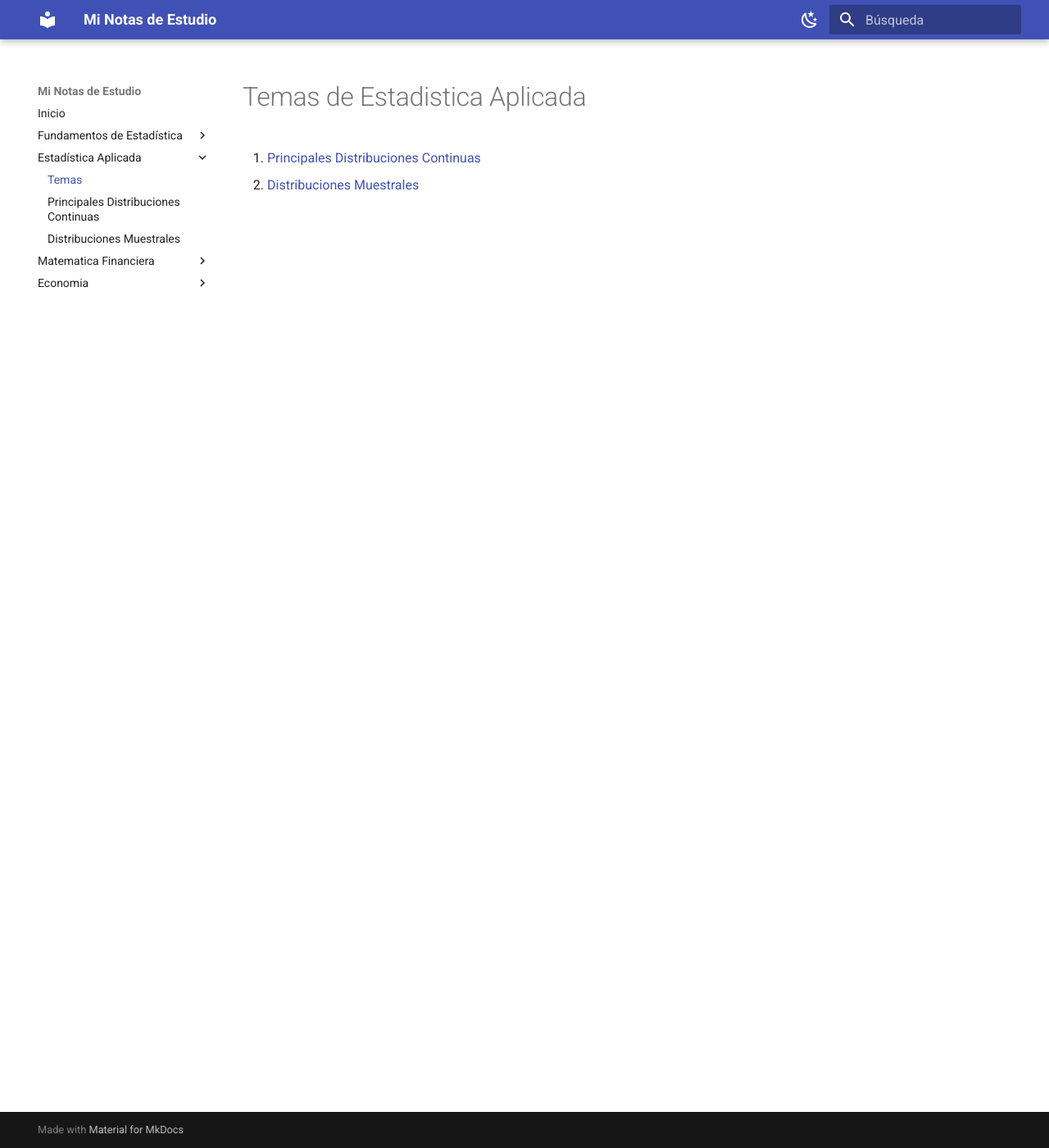
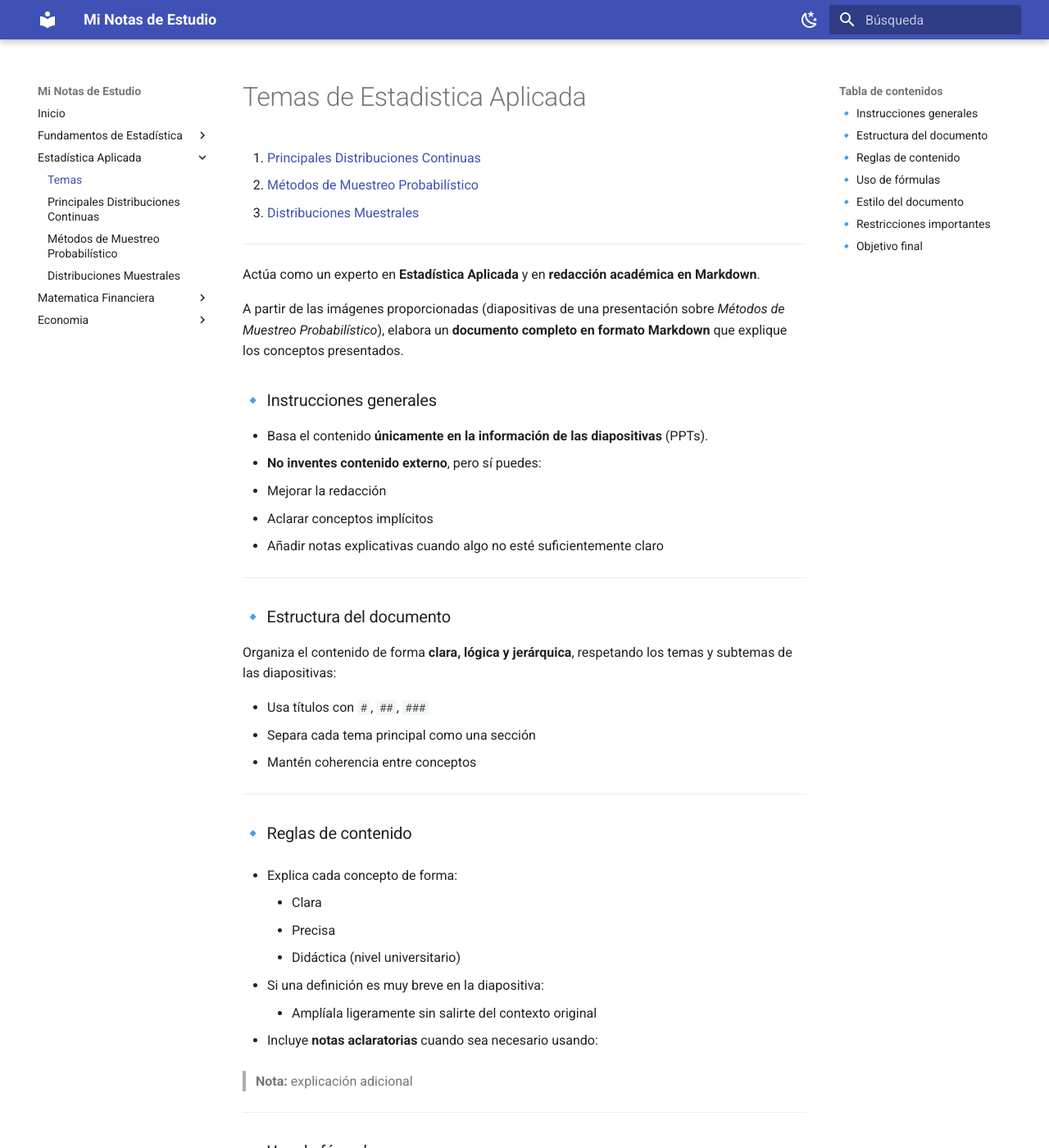
Before and after one commit to fidelysla/docs-project, an MkDocs documentation site: the page built from docs/estadistica-aplicada/index.md, in a window 1280 px wide and 1400 px high. Shown: the whole window at 82% size. Built offline with MkDocs 1.6.1 and Material for MkDocs 9.7.7, drawn with Linux system fonts in a browser that asks for light colours; some of the changed text lies outside the part shown.

Commit message:
Add 'Métodos de Muestreo Probabilístico' documentation and update navigation in mkdocs.yml

```diff
--- a/docs/estadistica-aplicada/index.md
+++ b/docs/estadistica-aplicada/index.md
@@ -1,4 +1,88 @@
 # Temas de Estadistica Aplicada
 
 1. [Principales Distribuciones Continuas](distribuciones-continuas.md)
-2. [Distribuciones Muestrales](distribuciones-muestrales.md)
+2. [Métodos de Muestreo Probabilístico](introduccion-muestreo.md)
+3. [Distribuciones Muestrales](distribuciones-muestrales.md)
+
+---
+
+Actúa como un experto en **Estadística Aplicada** y en **redacción académica en Markdown**.
+
+A partir de las imágenes proporcionadas (diapositivas de una presentación sobre _Métodos de Muestreo Probabilístico_), elabora un **documento completo en formato Markdown** que explique los conceptos presentados.
+
+### 🔹 Instrucciones generales
+
+- Basa el contenido **únicamente en la información de las diapositivas** (PPTs).
+- **No inventes contenido externo**, pero sí puedes:
+  - Mejorar la redacción
+  - Aclarar conceptos implícitos
+  - Añadir notas explicativas cuando algo no esté suficientemente claro
+
+---
+
+### 🔹 Estructura del documento
+
+Organiza el contenido de forma **clara, lógica y jerárquica**, respetando los temas y subtemas de las diapositivas:
+
+- Usa títulos con `#`, `##`, `###`
+- Separa cada tema principal como una sección
+- Mantén coherencia entre conceptos
+
+---
+
+### 🔹 Reglas de contenido
+
+- Explica cada concepto de forma:
+
+    - Clara
+    - Precisa
+    - Didáctica (nivel universitario)
+
+- Si una definición es muy breve en la diapositiva:
+
+    - Amplíala ligeramente sin salirte del contexto original
+
+- Incluye **notas aclaratorias** cuando sea necesario usando:
+
+> **Nota:** explicación adicional
+
+---
+
+### 🔹 Uso de fórmulas
+
+- Todas las fórmulas deben escribirse en **LaTeX**, usando:
+
+$$
+... fórmula ...
+$$
+
+---
+
+### 🔹 Estilo del documento
+
+- Lenguaje formal y académico
+- Redacción fluida (no tipo lista de diapositivas)
+- Evita copiar literalmente: **reformula y mejora**
+- Usa listas solo cuando aporten claridad
+
+---
+
+### 🔹 Restricciones importantes
+
+- ❌ No agregues información que no esté relacionada con las diapositivas
+- ✅ Mantente fiel al contenido original, pero mejor organizado
+
+---
+
+### 🔹 Objetivo final
+
+Generar un documento que:
+
+- Sirva como **material de estudio claro**
+- Sea más comprensible que las diapositivas originales
+- Mantenga rigor académico
+- Esté listo para usar en Markdown (por ejemplo en mkdocs, Obsidian o GitHub)
+
+---
+
+Si alguna parte del contenido de las imágenes no es clara, interpreta de la forma más coherente posible sin inventar información fuera del contexto.
--- a/mkdocs.yml
+++ b/mkdocs.yml
@@ -41,6 +41,7 @@
       - Temas: estadistica-aplicada/index.md
       # - Distribucion Normal: estadistica-aplicada/distribucion-normal.md
       - Principales Distribuciones Continuas: estadistica-aplicada/distribuciones-continuas.md
+      - Métodos de Muestreo Probabilístico: estadistica-aplicada/introduccion-muestreo.md
       - Distribuciones Muestrales: estadistica-aplicada/distribuciones-muestrales.md
   - Matematica Financiera:
       - Temas: mate-financiera/index.md
```
Also changed, not shown: docs/estadistica-aplicada/distribuciones-muestrales.md (+29 -0 lines), docs/estadistica-aplicada/introduccion-muestreo.md (added, +364 -0 lines).
